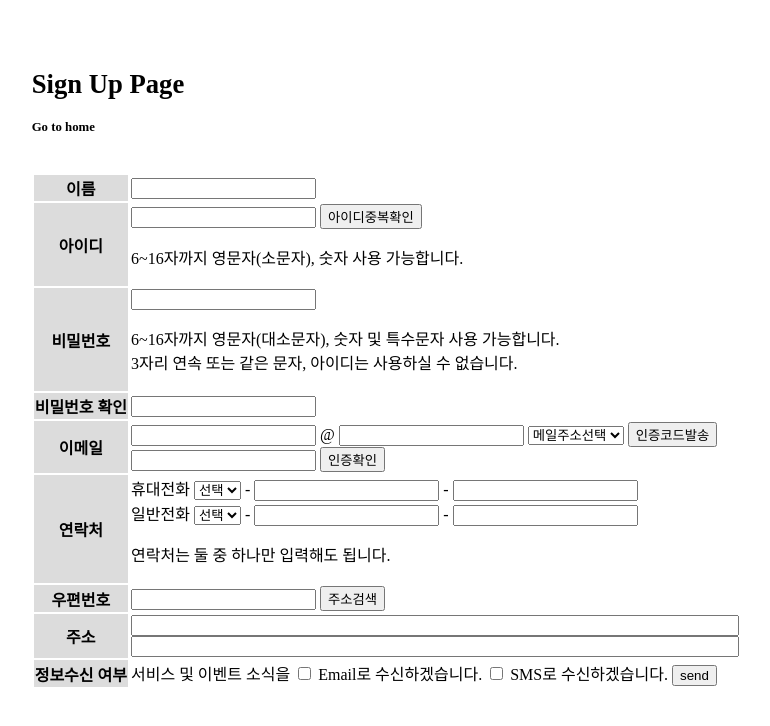
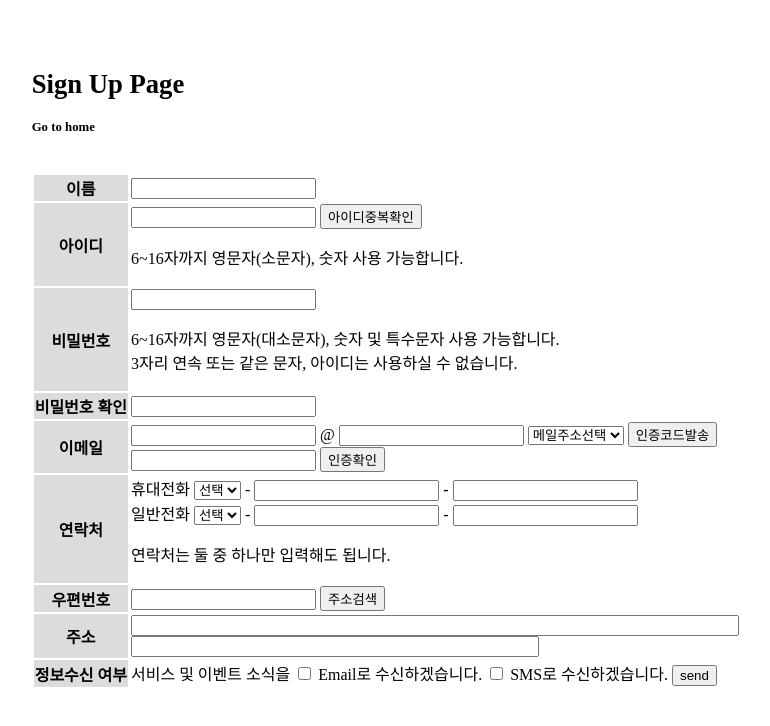
Before and after one commit to HHNebula/Study_Publishing, a plain HTML site: page docs/htmls/case/sign_up.html in a window 1280 px wide. Shown: the whole page, without its empty margins (35-805 px from the left). Drawn offline with Linux system fonts and the light colour scheme.

Commit message:
sunbit result

```diff
--- a/docs/htmls/case/sign_up.html
+++ b/docs/htmls/case/sign_up.html
@@ -145,13 +145,14 @@
                     <tr>
                         <th>
                             <label for="addr">주소</label>
+                            <label hidden
                         </th>
                         <td>
                             <div>
                                 <input type="text" name="addr1" id="addr" style="width:600px;">
                             </div>
                             <div>
-                                <input type="text" name="addr2" id="addr" style="width:600px;">
+                                <input type="text" name="addr2" id="addr" style="width:400px;">
                             </div>
                         </td>
                     </tr>
```
Also changed, not shown: docs/index.html (+1 -0 lines).
